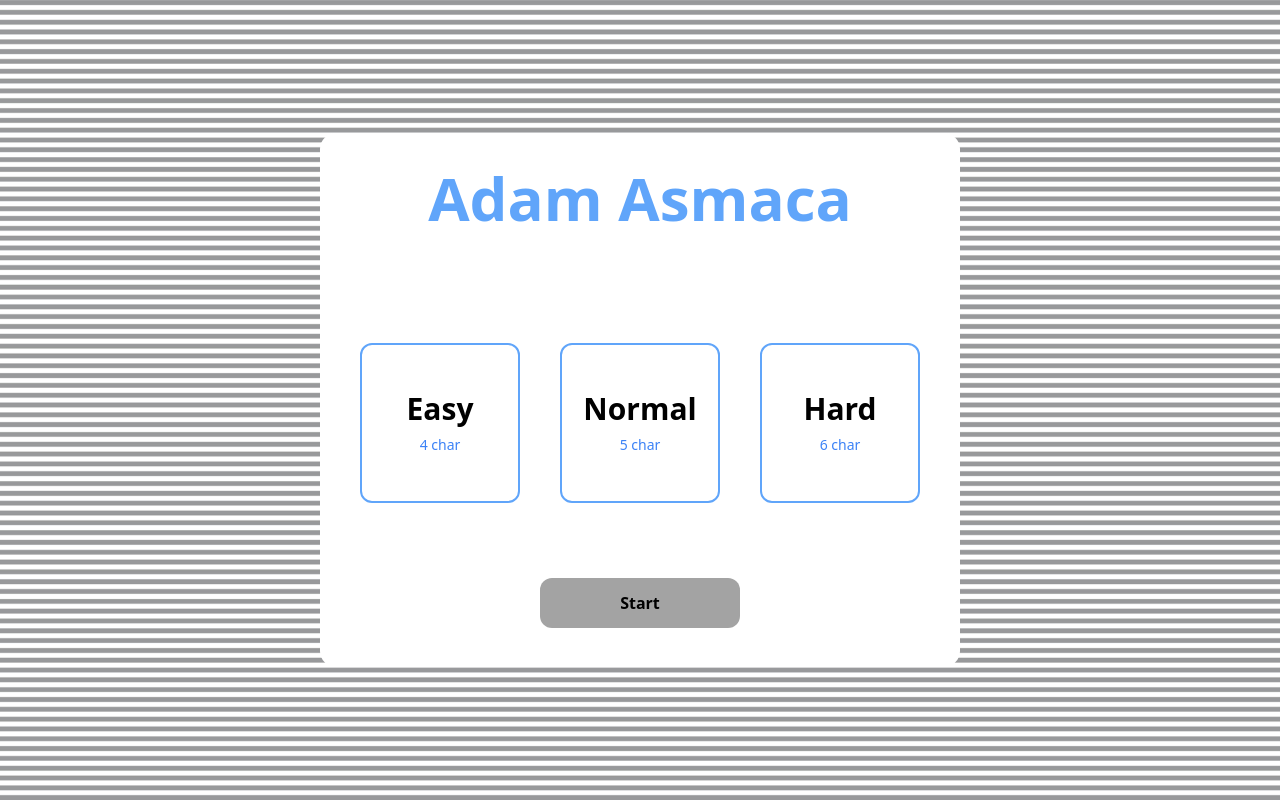
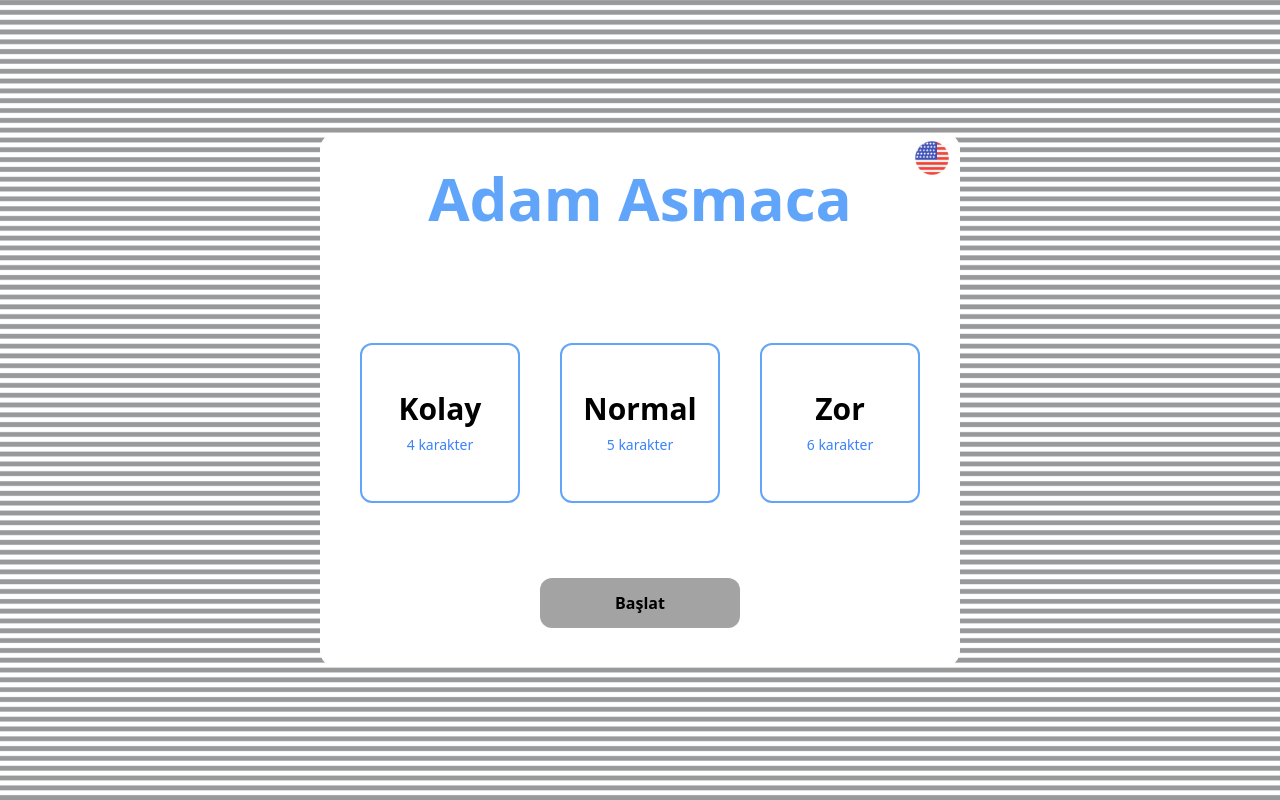
Before and after one commit to enesyagmur/adam-asmaca, a React (Vite) app: page / in a window 1280 px wide. Built offline with nearby package versions, Linux system fonts and the light colour scheme.

Commit message:
oyunu 2 dilde oynayabilmek için yeni bir slice, kontrolü için yeni bir component ve home sayfası için en-tr text dosyası oluşturuldu

```diff
--- a/src/Pages/Home/Home.tsx
+++ b/src/Pages/Home/Home.tsx
@@ -1,13 +1,20 @@
 import { useNavigate } from "react-router-dom";
-import { useDispatch } from "react-redux";
+import { useDispatch, useSelector } from "react-redux";
 import { createNewRandomWord } from "../../Redux/wordSlice";
 import { useState } from "react";
 import bgImage from "../../assets/bg2.jpg";
+import text from "../../data/languageText/textForHome.json";
+
+import { stateRoot } from "../../Redux/store";
+import Languages from "../../components/Languages";
 
 const Home = () => {
   const navigate = useNavigate();
   const dispatch = useDispatch();
   const [mode, setMode] = useState<boolean[]>([false, false, false]);
+  const language = useSelector(
+    (state: stateRoot) => state.languageStore.language
+  );
 
   const startGame = async () => {
     if (mode[0] === true) {
@@ -33,13 +40,13 @@ const Home = () => {
   return (
     <div
       style={{ backgroundImage: `url(${bgImage})`, backgroundSize: "cover" }}
-      className="w-full h-screen flex flex-col items-center justify-center  text-blue-400"
+      className="w-full h-screen flex flex-col items-center justify-center  text-blue-400 "
     >
-      <div className="w-10/12 lg:w-6/12 h-5/6 lg:h-4/6 flex flex-col items-center justify-evenly bg-white text-black rounded-2xl">
+      <div className="w-10/12 lg:w-6/12 h-5/6 lg:h-4/6 flex flex-col items-center justify-evenly relative bg-white text-black rounded-2xl">
         <p className="w-full text-4xl md:text-6xl lg:mb-20 capitalize bg-white text-blue-400 font-bold text-center">
-          adam asmaca
+          {language === "en" ? text.title.en : text.title.tr}
         </p>
-
+        <Languages />
         <div className="w-full h-80 md:h-40 flex flex-col md:flex-row justify-evenly items-center">
           <div
             className={`home-mode-button ${
@@ -47,9 +54,11 @@ const Home = () => {
             } group`}
             onClick={() => modeChange("easy")}
           >
-            <p className="text-xl md:text-3xl font-bold capitalize">easy</p>
+            <p className="text-xl md:text-3xl font-bold capitalize">
+              {language === "en" ? text.button1Level.en : text.button1Level.tr}
+            </p>
             <p className="text-sm mt-2 text-blue-500 group-hover:text-black">
-              4 char
+              4 {language === "en" ? text.buttonInfo.en : text.buttonInfo.tr}
             </p>
           </div>
 
@@ -59,9 +68,11 @@ const Home = () => {
             } group`}
             onClick={() => modeChange("normal")}
           >
-            <p className="text-xl md:text-3xl font-bold capitalize">normal</p>
+            <p className="text-xl md:text-3xl font-bold capitalize">
+              {language === "en" ? text.button2Level.en : text.button2Level.tr}
+            </p>
             <p className="text-sm mt-2 text-blue-500 group-hover:text-black">
-              5 char
+              5 {language === "en" ? text.buttonInfo.en : text.buttonInfo.tr}
             </p>
           </div>
 
@@ -71,9 +82,11 @@ const Home = () => {
             } group`}
             onClick={() => modeChange("hard")}
           >
-            <p className="text-xl md:text-3xl font-bold capitalize">hard</p>
+            <p className="text-xl md:text-3xl font-bold capitalize">
+              {language === "en" ? text.button3Level.en : text.button3Level.tr}
+            </p>
             <p className="text-sm mt-2 text-blue-500 group-hover:text-black">
-              6 char
+              6 {language === "en" ? text.buttonInfo.en : text.buttonInfo.tr}
             </p>
           </div>
         </div>
@@ -85,7 +98,7 @@ const Home = () => {
               : "bg-neutral-400 cursor-no-drop "
           } text-center m-1 md:mt-10 `}
         >
-          Start
+          {language === "en" ? text.gameButton.en : text.gameButton.tr}
         </button>
       </div>
     </div>
--- /dev/null
+++ b/src/Redux/languageSlice.ts
@@ -0,0 +1,21 @@
+import { createSlice } from "@reduxjs/toolkit";
+
+export const languageSlice = createSlice({
+  name: "languageSlice",
+  initialState: {
+    language: "tr",
+  },
+  reducers: {
+    updateLanguage: (state) => {
+      if (state.language === "en") {
+        state.language = "tr";
+      } else {
+        state.language = "en";
+      }
+    },
+  },
+});
+
+export const { updateLanguage } = languageSlice.actions;
+
+export default languageSlice.reducer;
--- a/src/Redux/store.ts
+++ b/src/Redux/store.ts
@@ -2,12 +2,14 @@ import { configureStore } from "@reduxjs/toolkit";
 import wordSlice from "./wordSlice";
 import errorSlice from "./errorSlice";
 import resultSlice from "./resultSlice";
+import languageSlice from "./languageSlice";
 
 export const store = configureStore({
   reducer: {
     wordStore: wordSlice,
     errorStore: errorSlice,
     resultStore: resultSlice,
+    languageStore: languageSlice,
   },
 });
 
--- /dev/null
+++ b/src/components/Languages.tsx
@@ -0,0 +1,33 @@
+import { useDispatch, useSelector } from "react-redux";
+import turkeyFlag from "../assets/turkey-flag.png";
+import usaFlag from "../assets/usa-flag.png";
+import { updateLanguage } from "../Redux/languageSlice";
+import { stateRoot } from "../Redux/store";
+
+const Languages = () => {
+  const language = useSelector(
+    (state: stateRoot) => state.languageStore.language
+  );
+  const dispatch = useDispatch();
+  return (
+    <div className="w-[40px] h-[50px] flex items-center justify-between absolute right-2 top-0">
+      {language === "en" ? (
+        <img
+          src={turkeyFlag}
+          alt="flag"
+          className="w-[40px] h-[40px] object-cover cursor-pointer hover:opacity-80"
+          onClick={() => dispatch(updateLanguage())}
+        />
+      ) : (
+        <img
+          src={usaFlag}
+          alt="flag"
+          className="w-[40px] h-[40px] object-cover cursor-pointer hover:opacity-80"
+          onClick={() => dispatch(updateLanguage())}
+        />
+      )}
+    </div>
+  );
+};
+
+export default Languages;
--- /dev/null
+++ b/src/data/languageText/textForHome.json
@@ -0,0 +1,8 @@
+{
+  "title": { "en": "hangman game", "tr": "adam asmaca" },
+  "button1Level": { "en": "easy", "tr": "kolay" },
+  "button2Level": { "en": "normal", "tr": "normal" },
+  "button3Level": { "en": "hard", "tr": "zor" },
+  "buttonInfo": { "en": "char", "tr": "karakter" },
+  "gameButton": { "en": "start", "tr": "başlat" }
+}
```
Also changed, not shown: src/App.tsx (+9 -2 lines), src/assets/turkey-flag.png (added), src/assets/usa-flag.png (added).
